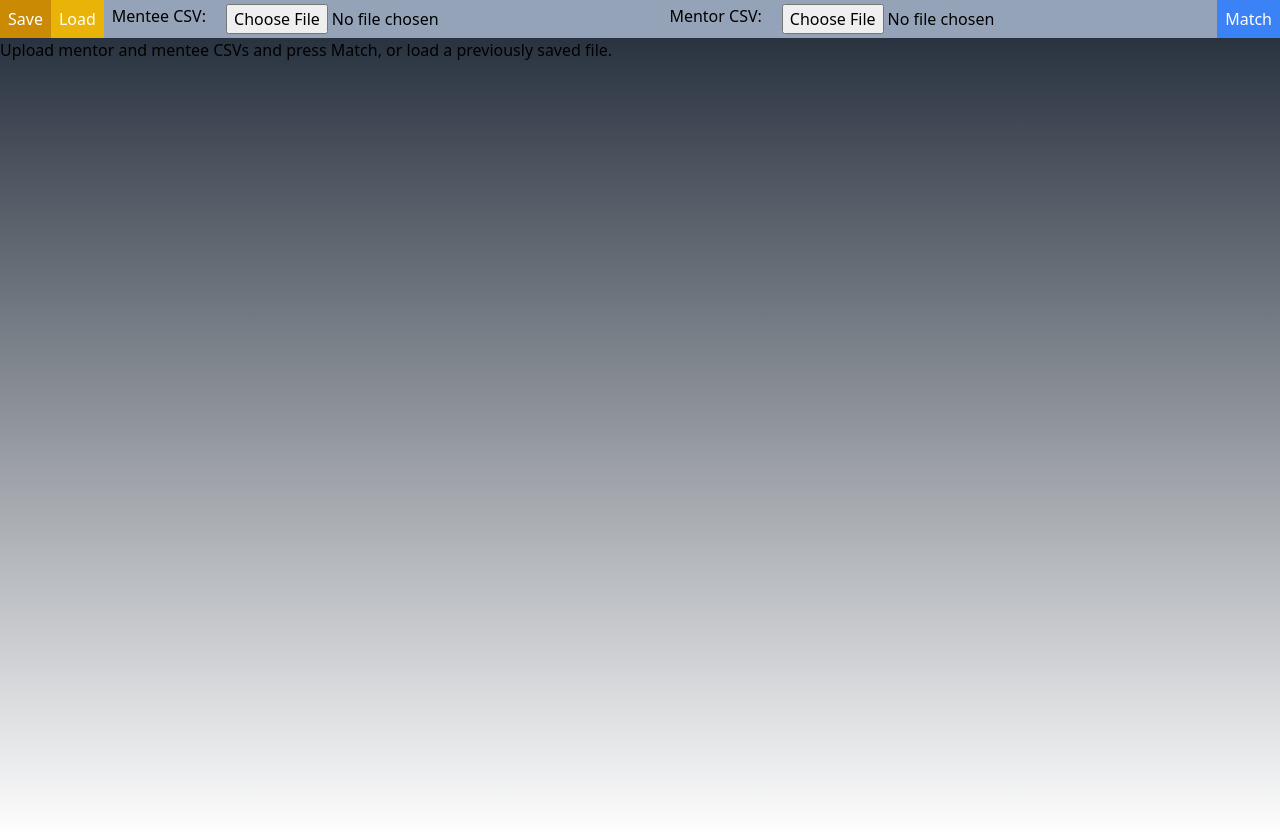
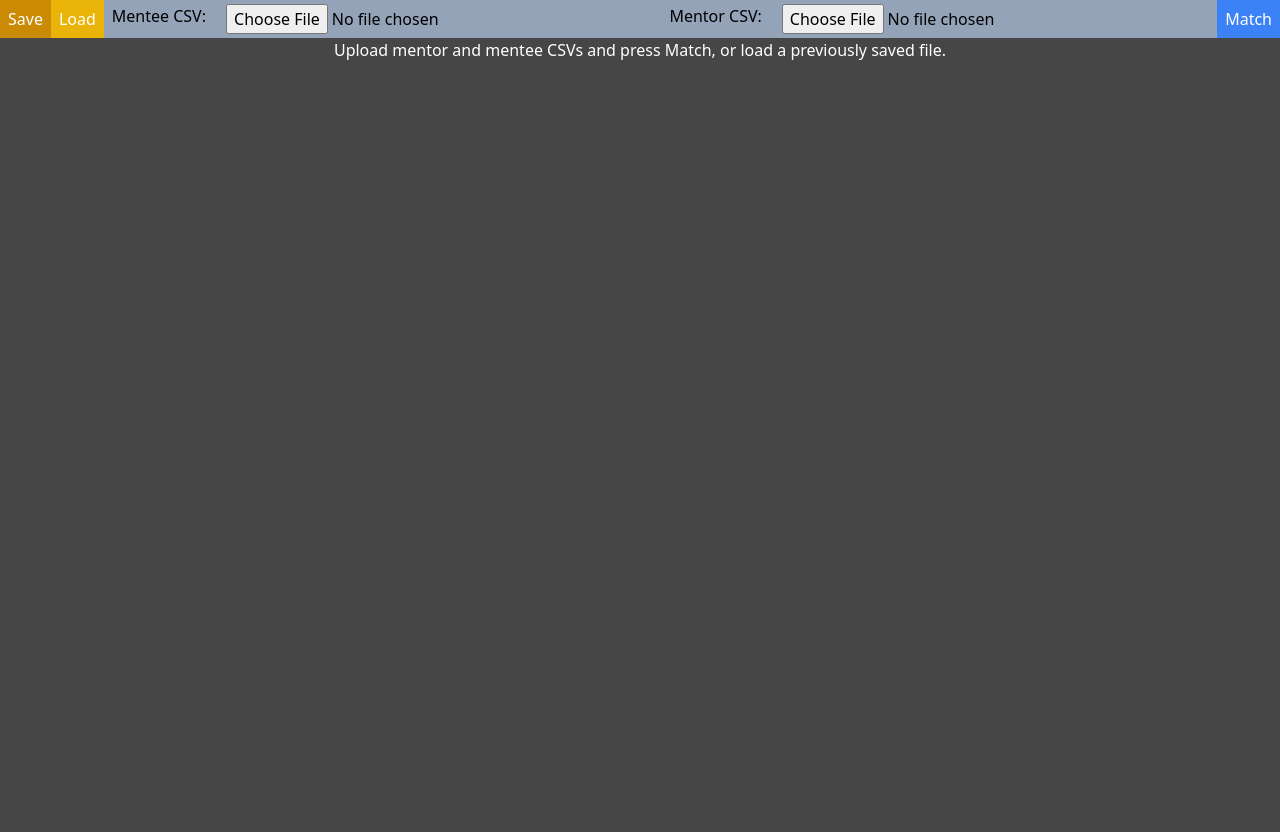
Before and after one commit to VanQueerClimbers/VQCMentorshipMatcher, a Next.js app: page / in a window 1280 px wide. Shown: the top 832 px of the page. Built offline with nearby package versions, Linux system fonts and the light colour scheme.

Commit message:
Fix background for real

```diff
--- a/app/globals.css
+++ b/app/globals.css
@@ -6,24 +6,17 @@
 
 :root {
   --foreground-rgb: 0, 0, 0;
-  --background-start-rgb: 214, 219, 220;
-  --background-end-rgb: 255, 255, 255;
+  --background-rgb: 70, 70, 70;
 }
 
 @media (prefers-color-scheme: dark) {
   :root {
     --foreground-rgb: 255, 255, 255;
-    --background-start-rgb: 0, 0, 0;
-    --background-end-rgb: 0, 0, 0;
+    --background-rgb: 0, 0, 0;
   }
 }
 
 body {
   color: rgb(var(--foreground-rgb));
-  background: linear-gradient(
-      to bottom,
-      transparent,
-      rgb(var(--background-end-rgb))
-    )
-    rgb(var(--background-start-rgb));
+  background-color: rgb(var(--background-rgb));
 }
--- a/app/page.tsx
+++ b/app/page.tsx
@@ -67,17 +67,17 @@ export default function Page() {
 
 
   return (
-    <body className="font-sans bg-gray-800">
+    <body className="font-sans">
       <MenuBar
         submitCallback={csvDataReceived}
         loadCallback={loadState}
         saveCallback={saveState}/>
       <div className="h-screen w-screen">
         { loading ? (
-          <p>Loading...</p>
+          <p className="text-white text-center">Loading...</p>
         ) : (<></>)}
         { teams.length == 0 ? (
-          <p>Upload mentor and mentee CSVs and press Match, or load a previously saved file.</p>
+          <p className="text-white text-center">Upload mentor and mentee CSVs and press Match, or load a previously saved file.</p>
         ) : (<></>)}
         <Canvas teams={teams} deleteTeam={deleteTeam} createTeam={createTeam}/>
       </div>
```
